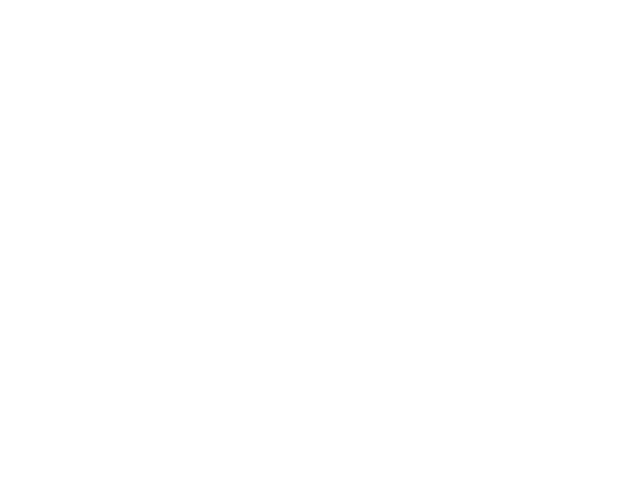
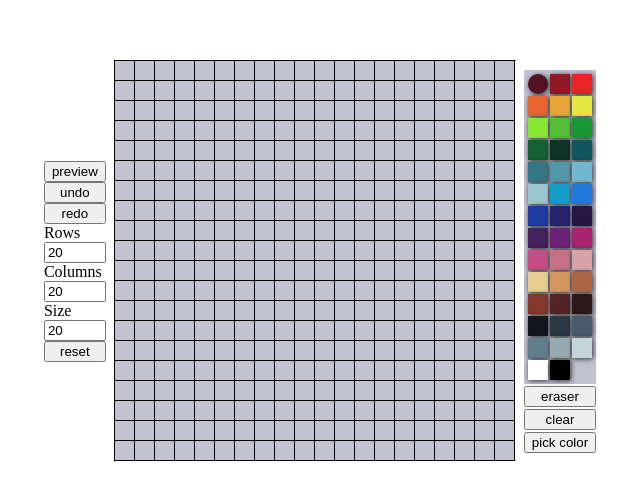
Before and after one commit to alarivan/wall, a React (Create React App) app: page / in a window 1280 px wide. Shown: the part 147-646 px from the top of the page, without its empty margins (320-960 px from the left). Built offline with nearby package versions, Linux system fonts and the light colour scheme.

Commit message:
Update App

```diff
--- a/src/App.tsx
+++ b/src/App.tsx
@@ -1,10 +1,8 @@
 import React from 'react';
+import Container from './components/Container';
 
 const App: React.FC = () => {
-  return (
-    <div >
-    </div>
-  );
-}
+  return <Container />;
+};
 
 export default App;
```
